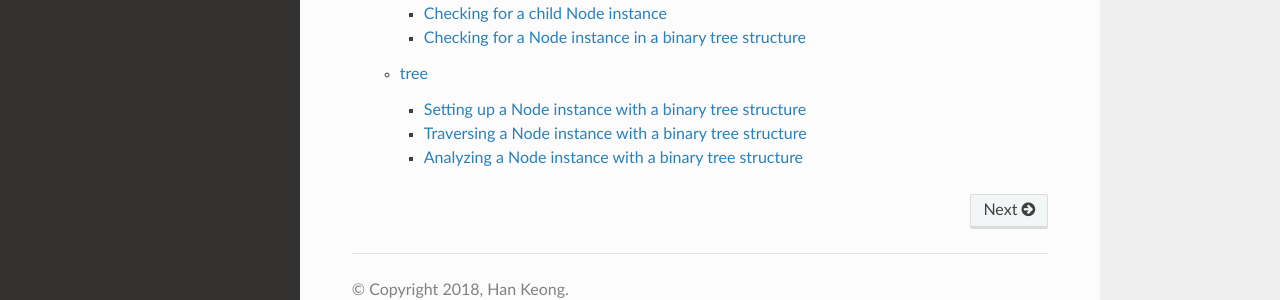
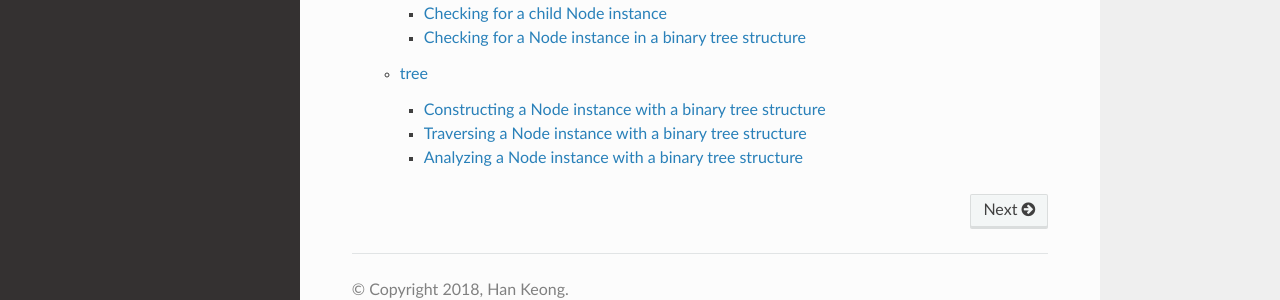
Before and after one commit to david-xhk/binary_tree, a Sphinx documentation site: the page built from docs/index.rst, in a window 1280 px wide and 1169 px high. Shown: the part 810-1110 px from the top of the window. Built offline with Sphinx 7.4.7 and the Read the Docs theme 2.0.0, drawn with Linux system fonts in a browser that asks for light colours.

Commit message:
Tweaked docs.rst

```diff
--- a/docs/docs.rst
+++ b/docs/docs.rst
@@ -52,8 +52,8 @@ Checking for a Node instance in a binary tree structure
 
 .. automodule:: binary_tree.tree
 
-Setting up a Node instance with a binary tree structure
--------------------------------------------------------
+Constructing a Node instance with a binary tree structure
+---------------------------------------------------------
 .. autofunction:: binary_tree.tree.from_string
 
 .. autofunction:: binary_tree.tree.from_orders
```
